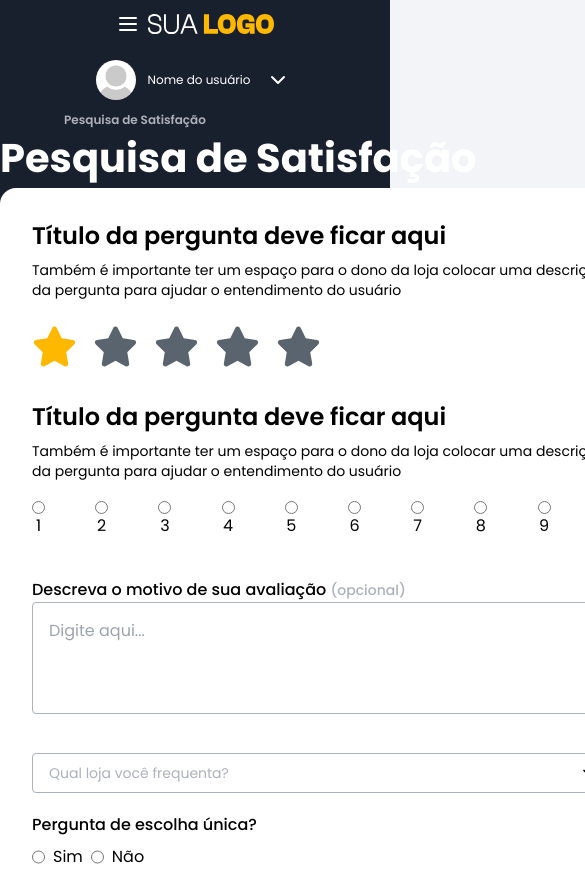
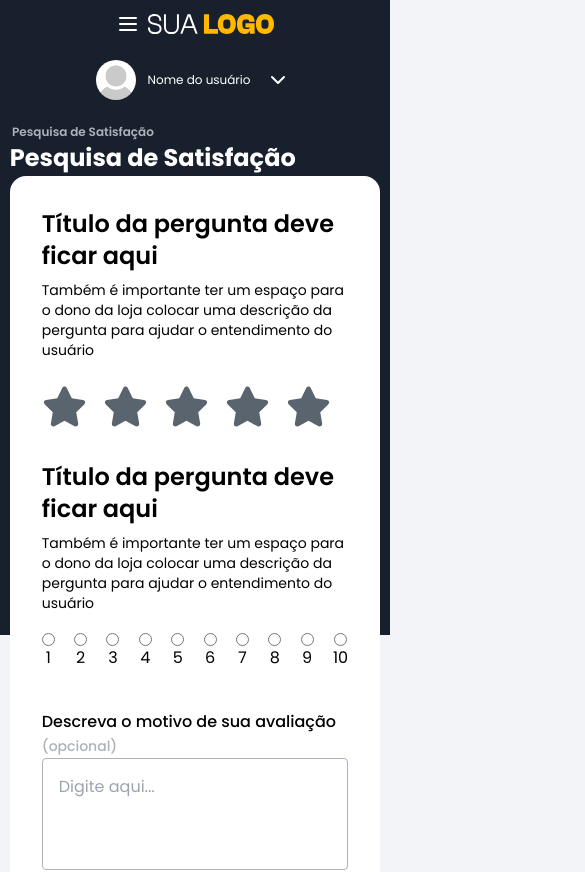
Before and after one commit to GuilhermeLisboa3/form-nextjs, a Next.js app: page / in a window 390 px wide. Shown: the top 872 px of the page, 585 px wide, since content can reach past the window. Built offline with nearby package versions, Linux system fonts and the light colour scheme.

Commit message:
style: add Responsive

```diff
--- a/src/app/(form)/page.tsx
+++ b/src/app/(form)/page.tsx
@@ -5,10 +5,10 @@ import { MultipleChoice, SubTitle, TextArea, InputCheck, InputRadio } from './co
 export default function Home() {
   return (
     <main className="bg-gradient-form">
-      <p className="text-gray-light font-semibold text-xs pl-16">Pesquisa de Satisfação</p>
-      <div className="mx-auto w-[648px] mb-4">
-        <h1 className="font-bold text-[2.5rem] text-white text-left">Pesquisa de Satisfação</h1>
-        <form className="w-[648px] bg-white mb-4 rounded-2xl p-8">
+      <p className="text-gray-light font-semibold text-xs pl-16 max-[482px]:pl-3 max-[482px]:pt-3">Pesquisa de Satisfação</p>
+      <div className="mx-auto w-[648px] mb-4 max-[653px]:w-[95%]">
+        <h1 className="font-bold text-[2.5rem] text-white text-left max-[482px]:text-[1.5rem]">Pesquisa de Satisfação</h1>
+        <form className=" bg-white mb-4 rounded-2xl p-8">
           <h2 className="text-2xl font-semibold">Título da pergunta deve ficar aqui</h2>
           <p className="text-sm pt-2">Também é importante ter um espaço para o dono da loja colocar uma descrição da pergunta para ajudar o entendimento do usuário</p>
           <div className="flex gap-4 mb-8">
--- a/src/components/ui/list-star.tsx
+++ b/src/components/ui/list-star.tsx
@@ -5,7 +5,7 @@ type ListStarProps = {
   quantity: number
 }
 export const ListStar = ({ quantity }: ListStarProps) => {
-  const [rating, setRating] = useState(1)
+  const [rating, setRating] = useState(0)
 
   return (
     <>{[...Array(quantity)].map((start, index) => {
@@ -18,7 +18,7 @@ export const ListStar = ({ quantity }: ListStarProps) => {
             width="45"
             height="45"
             viewBox="0 0 576 512" fill={currentRating <= rating ? '#FFB800' : '#5A646E'}
-            className="cursor-pointer"
+            className="cursor-pointer max-[355px]:w-[30px] max-[355px]:h-[30px]"
             >
             <path d="M316.9 18C311.6 7 300.4 0 288.1 0s-23.4 7-28.8 18L195 150.3 51.4 171.5c-12 1.8-22 10.2-25.7 21.7s-.7 24.2 7.9 32.7L137.8 329 113.2 474.7c-2 12 3 24.2 12.9 31.3s23 8 33.8 2.3l128.3-68.5 128.3 68.5c10.8 5.7 23.9 4.9 33.8-2.3s14.9-19.3 12.9-31.3L438.5 329 542.7 225.9c8.6-8.5 11.7-21.2 7.9-32.7s-13.7-19.9-25.7-21.7L381.2 150.3 316.9 18z"/>
           </svg>
```
